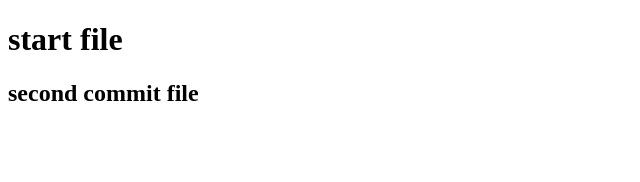
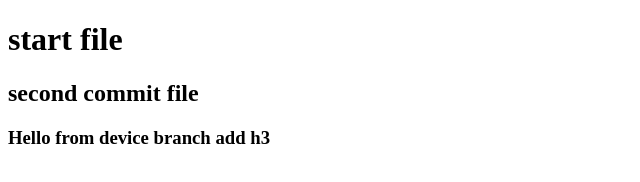
Before and after one commit to gopikaso/Branch, a plain HTML site: page index.html in a window 1280 px wide. Shown: the whole page, without its empty margins (0-640 px from the left). Drawn offline with Linux system fonts and the light colour scheme.

Commit message:
Device branch

```diff
--- a/index.html
+++ b/index.html
@@ -6,6 +6,7 @@
     <title>index html file</title>
     <h1>start file</h1>
     <h2>second commit file</h2>
+    <h3>Hello from device branch add h3</h3>
 </head>
 <body>
 
```
